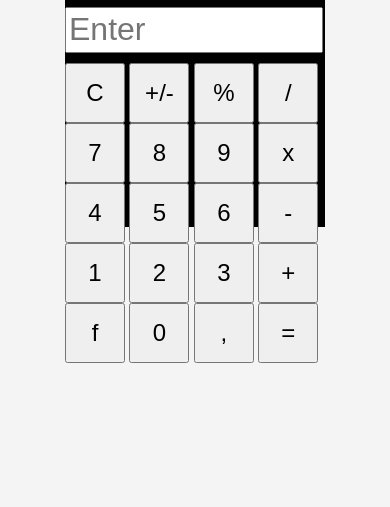
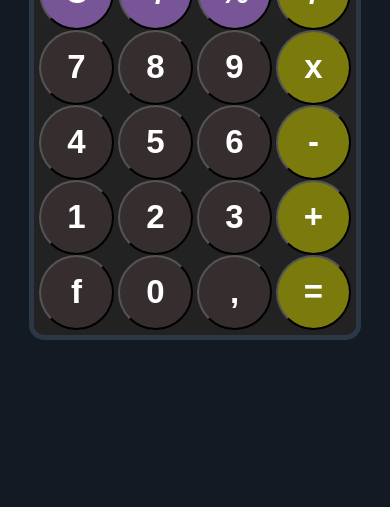
Before and after one commit to Neriman26/Neriman26.github.io, a plain HTML site: page calc.html in a window 390 px wide. Shown: the part 353-860 px from the top of the page. Drawn offline with Linux system fonts and the light colour scheme.

Commit message:
Refactor CSS for calculator layout and styles

```diff
--- a/calc.css
+++ b/calc.css
@@ -1,67 +1,50 @@
+html,body{
+    height: 100%;
+    margin: 0;
+    padding:0;
+    background-color:#131a23;
+    display: flex;
+    align-items: center;
+    justify-self: center;
+}
+input{height: 60px;width: 300px;border-radius: 5px;font-size: 30px;background-color: #131a23;color: white;}
+button{
+    align-items: center;
+    justify-content: center;
+    height: 75px;
+    width: 75px;
+    border-radius: 50%;
+    font-size: 33px;
+    color: white;
+    font-weight: bold;
+    background-color: rgb(54, 46, 46);
+}
+.btn1{background-color: rgb(122, 122, 13);}
+.btn2{background-color: rgb(119, 85, 150);}
 
-body {
-    font-family: Arial, sans-serif;
-    background-color: #f4f4f4;
+.btn1:hover{background-color: rgb(222, 222, 21);}
+.btn2:hover{background-color: rgb(73, 42, 103);}
+
+button:hover{
+    background-color: rgb(109, 94, 94);
+}
+.Calculator{
     display: flex;
     flex-direction: column;
-    justify-content: center;
-    align-items: center;
-    height: 100vh;
+    justify-self: center;
+    gap: 8px;
+    border-color: green;
+    border-width: 5px;
+    border-radius: 15px;
+    padding: 20px;
+    background-color: rgb(34, 34, 34);
+    border: #2c3746 5px solid;
 }
-
-.reqemler button {
-    width: 60px;
-    height: 60px;
-    font-size: 24px;
+h1{
+    padding-left: 90px;
+    color: white;
+    font-family: monospace;
 }
-.reqemler button :hover {
-    background-color: lightgray;
-
+@media (max-width: 400px){
+    .Calculator{padding: 5px;}
 }
-.emeliyatlar button:hover {
-    background-color: lightgray;
-
-}
-.emeliyatlar button {
-    width: 60px;
-    height: 60px;
-    font-size: 24px;
-    background-color: aqua;
-
-}
-input{
-    width: 250px;
-    height: 40px;
-    margin-bottom: 10px;
-    font-size: 32px;
-}
-.emeliyatlar{
-    display: flex;
-    flex-direction: column;
-    padding-left: 10px;
-}
-.umumi{
-    display: flex;
-
-}
-.alt button:hover{
-    background-color: lightgray;
-}
-
-#btn1, #btn2{
-    width: 60px;
-    height: 60px;
-    font-size: 24px;
-}
-#btn2{margin-left: 5px;background-color: aqua;}
-#btn2:hover{background-color: lightgray;}
-#btn1:hover{background-color: lightgray;}
-#enter{
-    width: 125px;
-    height: 60px;
-    font-size: 24px;
-    background-color: rgb(91, 211, 91);
-}
-#enter:hover{background-color: lightgreen;}
-
-.Calculator{background-color: black;width: 260px;height: 300px;}
```
